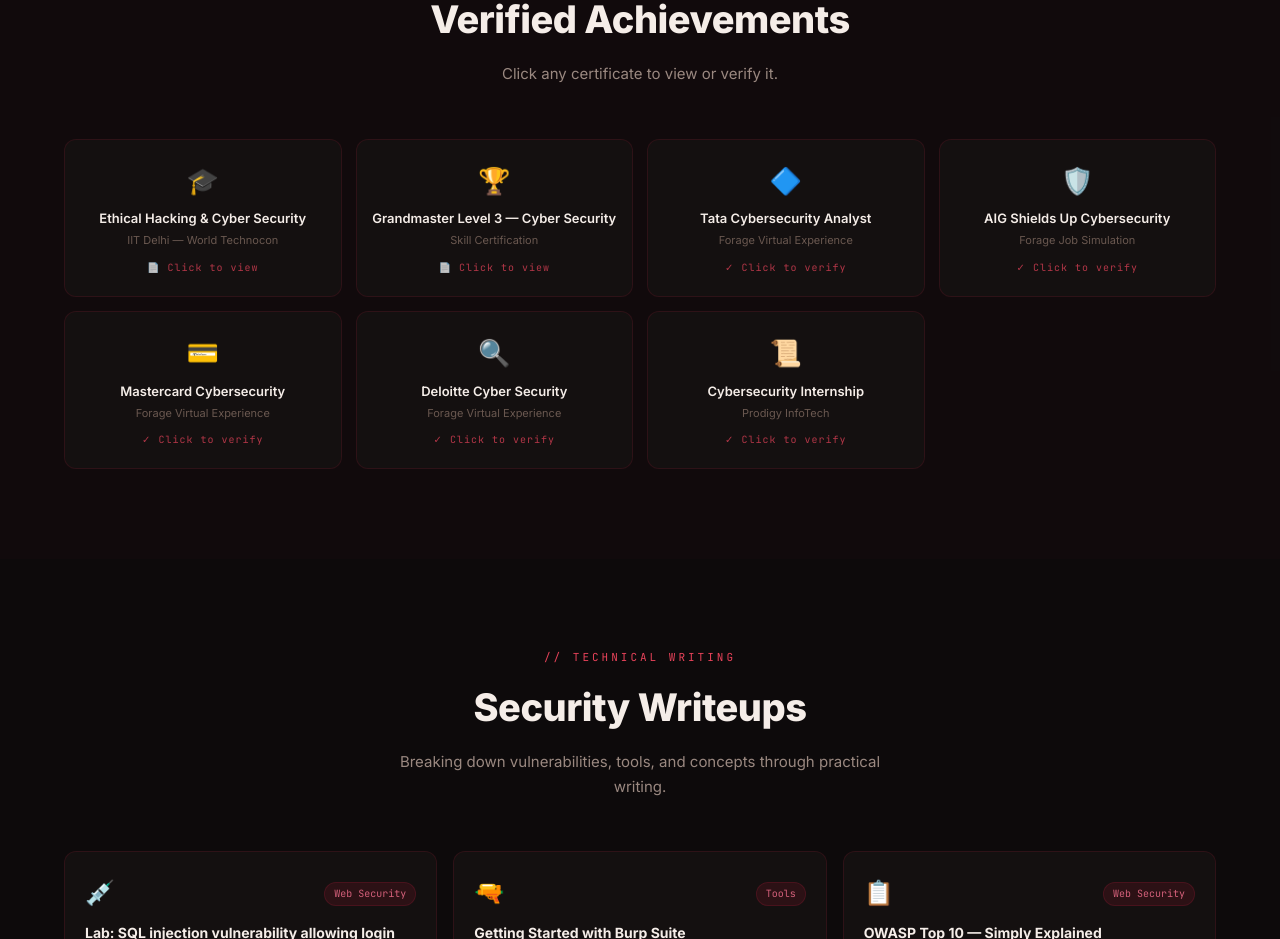
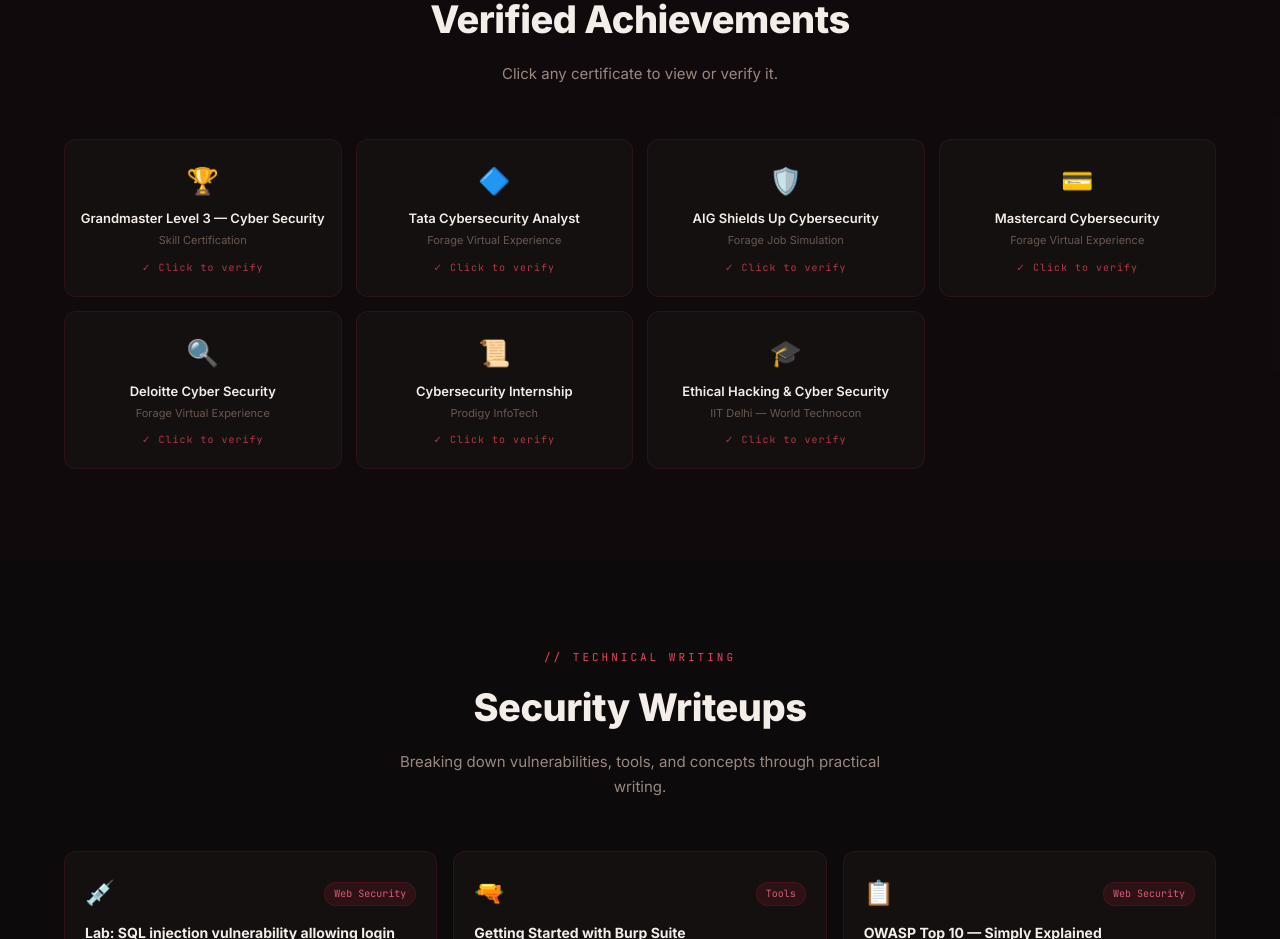
Before and after one commit to Astuti5/astuti-portfolio, a React (Vite) app: page / in a window 1280 px wide. Shown: the part 5980-6919 px from the top of the page. Built offline with nearby package versions, Linux system fonts and the light colour scheme.

Commit message:
Update data.js

```diff
--- a/src/constants/data.js
+++ b/src/constants/data.js
@@ -254,18 +254,11 @@
 
 export const CERTS = [
   {
-    icon: "🎓",
-    name: "Ethical Hacking & Cyber Security",
-    org: "IIT Delhi — World Technocon",
-    image: "/certs/iit-delhi.jpg",   // ← add image to /public/certs/
-    verifyUrl: null,
-  },
-  {
     icon: "🏆",
     name: "Grandmaster Level 3 — Cyber Security",
     org: "Skill Certification",
     image: "/certs/grandmaster.jpg",
-    verifyUrl: null,
+    verifyUrl: "https://www.linkedin.com/in/astutikumari/details/certifications/",
   },
   {
     icon: "🔷",
@@ -295,6 +288,20 @@
     image: "/certs/deloitte.jpg",
     verifyUrl: "https://www.theforage.com/completion-certificates/9PBTqmSxAf6zZTseP/E9pA6qsdbeyEkp3ti_9PBTqmSxAf6zZTseP_69ccb6beb7cbd1a2ccd1a5cd_1781455798672_completion_certificate.pdf",
   },
+   {
+    icon: "📜",
+    name: "Cybersecurity Internship",
+    org: "Prodigy InfoTech",
+    image: "/certs/prodigy.jpg",
+    verifyUrl: "https://prodigyinfotech.dev/verify?cin=PIT/JUN25/03485",
+     },
+     {
+    icon: "🎓",
+    name: "Ethical Hacking & Cyber Security",
+    org: "IIT Delhi — World Technocon",
+    image: "/certs/iit-delhi.jpg",   // ← add image to /public/certs/
+    verifyUrl: "https://www.linkedin.com/in/astutikumari/details/certifications/",
+  },
   /*{
     icon: "💻",
     name: "IBM Cybersecurity Fundamentals",
@@ -302,13 +309,7 @@
     image: "/certs/ibm.jpg",
     verifyUrl: null,
   },*/
-  {
-    icon: "📜",
-    name: "Cybersecurity Internship",
-    org: "Prodigy InfoTech",
-    image: "/certs/prodigy.jpg",
-    verifyUrl: "https://prodigyinfotech.dev/verify?cin=PIT/JUN25/03485",
-  },
+
 ]
 
 // ─── BLOG POSTS ───────────────────────────────────────────────────────────────
```
